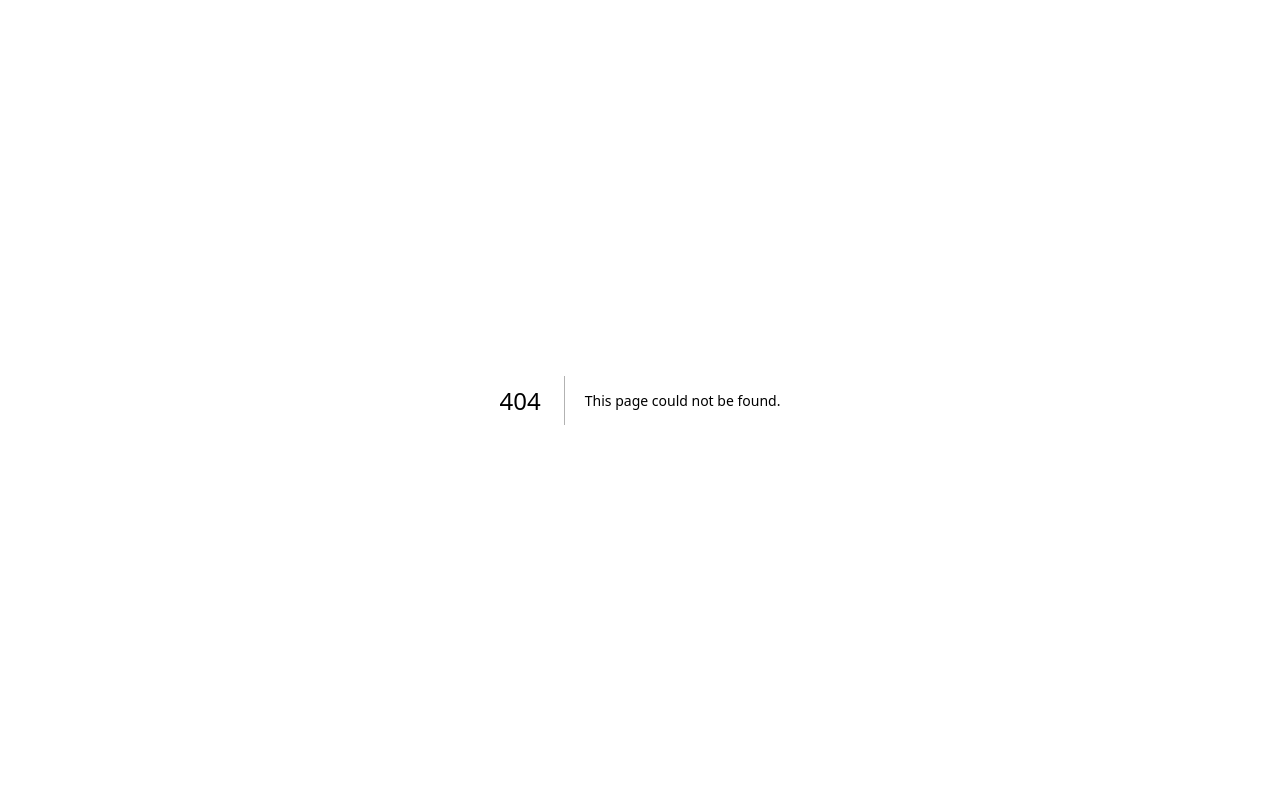
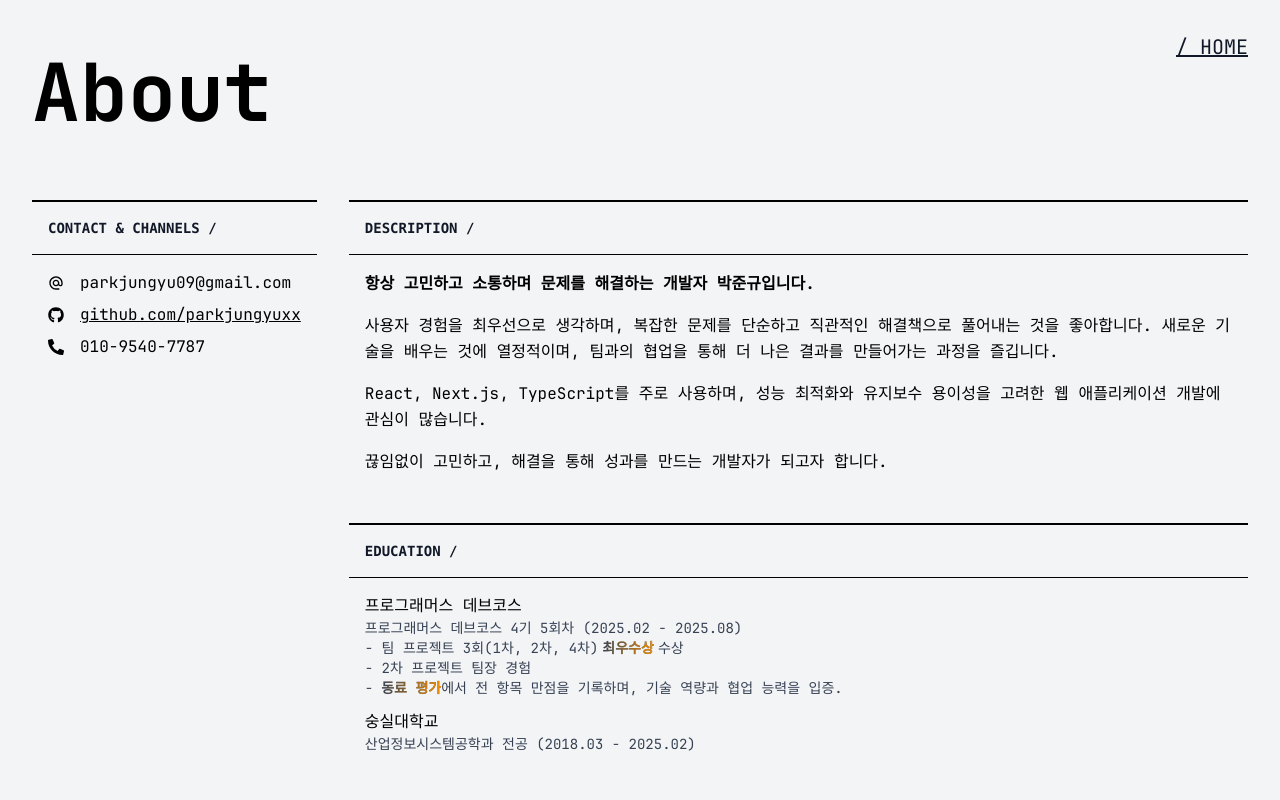
Before and after one commit to parkjungyuxx/blog, a Next.js app: page /about in a window 1280 px wide. Before the commit this address had no page. Shown: the top 800 px of the page. Built offline with nearby package versions, Linux system fonts and the light colour scheme.

Commit message:
Feat: About 페이지 구현

```diff
--- /dev/null
+++ b/src/app/about/page.tsx
@@ -0,0 +1,203 @@
+import Link from "next/link";
+import { FaGithub, FaPhoneAlt } from "react-icons/fa";
+import { MdOutlineAlternateEmail } from "react-icons/md";
+
+export default function About() {
+  return (
+    <div className="min-h-screen bg-gray-100 py-8 px-8">
+      <div className="flex justify-between items-start mb-12">
+        <h1 className="text-[80px] font-bold text-black">About</h1>
+        <Link href="/" className="text-[20px] text-black hover:underline">
+          / HOME
+        </Link>
+      </div>
+
+      <div className="grid grid-cols-[2fr_8fr] gap-8">
+        <div>
+          <table className="w-full border-t-2 border-black">
+            <thead>
+              <tr className="border-b border-black">
+                <th className="text-left py-4 px-4 font-mono text-sm">
+                  CONTACT & CHANNELS /
+                </th>
+              </tr>
+            </thead>
+            <tbody>
+              <tr>
+                <td className="py-4 px-4 align-top">
+                  <div className="space-y-2">
+                    <div className="text-black flex gap-4 items-center">
+                      <MdOutlineAlternateEmail /> parkjungyu09@gmail.com
+                    </div>
+                    <div className="text-black">
+                      <Link
+                        href="https://github.com/parkjungyuxx"
+                        className="underline flex gap-4 items-center"
+                        target="_blank"
+                      >
+                        <FaGithub />
+                        github.com/parkjungyuxx
+                      </Link>
+                    </div>
+
+                    <div className="text-black flex gap-4 items-center">
+                      <FaPhoneAlt /> 010-9540-7787
+                    </div>
+                  </div>
+                </td>
+              </tr>
+            </tbody>
+          </table>
+        </div>
+
+        <div className="space-y-8">
+          {/* Description Table */}
+          <div>
+            <table className="w-full border-t-2 border-black">
+              <thead>
+                <tr className="border-b border-black">
+                  <th className="text-left py-4 px-4 font-mono text-sm">
+                    DESCRIPTION /
+                  </th>
+                </tr>
+              </thead>
+              <tbody>
+                <tr>
+                  <td className="py-4 px-4 align-top">
+                    <div className="text-black leading-relaxed">
+                      <p className="mb-4 font-bold">
+                        항상 고민하고 소통하며 문제를 해결하는 개발자
+                        박준규입니다.
+                      </p>
+                      <p className="mb-4">
+                        사용자 경험을 최우선으로 생각하며, 복잡한 문제를
+                        단순하고 직관적인 해결책으로 풀어내는 것을 좋아합니다.
+                        새로운 기술을 배우는 것에 열정적이며, 팀과의 협업을 통해
+                        더 나은 결과를 만들어가는 과정을 즐깁니다.
+                      </p>
+                      <p className="mb-4">
+                        React, Next.js, TypeScript를 주로 사용하며, 성능
+                        최적화와 유지보수 용이성을 고려한 웹 애플리케이션 개발에
+                        관심이 많습니다.
+                      </p>
+                      <p>
+                        끊임없이 고민하고, 해결을 통해 성과를 만드는 개발자가
+                        되고자 합니다.
+                      </p>
+                    </div>
+                  </td>
+                </tr>
+              </tbody>
+            </table>
+          </div>
+
+          {/* Education Table */}
+          <div>
+            <table className="w-full border-t-2 border-black">
+              <thead>
+                <tr className="border-b border-black">
+                  <th className="text-left py-4 px-4 font-mono text-sm">
+                    EDUCATION /
+                  </th>
+                </tr>
+              </thead>
+              <tbody>
+                <tr>
+                  <td className="py-4 px-4 align-top">
+                    <div className="text-black space-y-3">
+                      <div>
+                        <div className="font-medium">프로그래머스 데브코스</div>
+                        <ul className="text-sm text-gray-700">
+                          프로그래머스 데브코스 4기 5회차 (2025.02 - 2025.08)
+                          <li className="flex gap-1">
+                            - 팀 프로젝트 3회(1차, 2차, 4차){" "}
+                            <Link
+                              href="https://drive.google.com/drive/folders/1Etvmjb7I08WfRogCvpAOsqcpKHs-YZqR?usp=drive_link"
+                              className="gradient-link font-bold inline-block relative no-underline text-black overflow-hidden cursor-pointer"
+                              target="_blank"
+                            >
+                              <span className="relative inline-block">
+                                최우수상
+                                <span
+                                  className="absolute inset-0 bg-gradient-to-r from-transparent from-0% via-[rgb(245,143,0)] via-50% to-transparent to-100% bg-[length:200%_100%] bg-clip-text text-transparent opacity-100"
+                                  style={{
+                                    animation:
+                                      "gradient 4s ease-in-out infinite",
+                                  }}
+                                >
+                                  최우수상
+                                </span>
+                              </span>
+                            </Link>{" "}
+                            수상
+                          </li>
+                          <li>- 2차 프로젝트 팀장 경험</li>
+                          <li className="flex items-center">
+                            -{" "}
+                            <Link
+                              href="https://drive.google.com/drive/folders/1z4JC8x0Buk7-MKyAprkNLv3mAABqnQty?usp=drive_link"
+                              className="gradient-link font-bold inline-block relative no-underline text-black overflow-hidden cursor-pointer pl-2"
+                              target="_blank"
+                            >
+                              <span className="relative inline-block">
+                                동료 평가
+                                <span
+                                  className="absolute inset-0 bg-gradient-to-r from-transparent from-0% via-[rgb(245,143,0)] via-50% to-transparent to-100% bg-[length:200%_100%] bg-clip-text text-transparent opacity-100"
+                                  style={{
+                                    animation:
+                                      "gradient 4s ease-in-out infinite",
+                                  }}
+                                >
+                                  동료 평가
+                                </span>
+                              </span>
+                            </Link>
+                            에서 전 항목 만점을 기록하며, 기술 역량과 협업
+                            능력을 입증.
+                          </li>
+                        </ul>
+                      </div>
+                      <div>
+                        <div className="font-medium">숭실대학교</div>
+                        <div className="text-sm text-gray-700">
+                          산업정보시스템공학과 전공 (2018.03 - 2025.02)
+                        </div>
+                      </div>
+                    </div>
+                  </td>
+                </tr>
+              </tbody>
+            </table>
+          </div>
+
+          {/* Activities Table */}
+          <div>
+            <table className="w-full border-t-2 border-black">
+              <thead>
+                <tr className="border-b border-black">
+                  <th className="text-left py-4 px-4 font-mono text-sm">
+                    ACTIVITIES /
+                  </th>
+                </tr>
+              </thead>
+              <tbody>
+                <tr>
+                  <td className="py-4 px-4 align-top">
+                    <div className="text-black space-y-3">
+                      <div>
+                        <div className="font-medium">모브 스터디 그룹</div>
+                        <div className="text-sm text-gray-700">
+                          모각코 및 프론트엔드 기술 스터디 (2025.03 - present)
+                        </div>
+                      </div>
+                    </div>
+                  </td>
+                </tr>
+              </tbody>
+            </table>
+          </div>
+        </div>
+      </div>
+    </div>
+  );
+}
```
